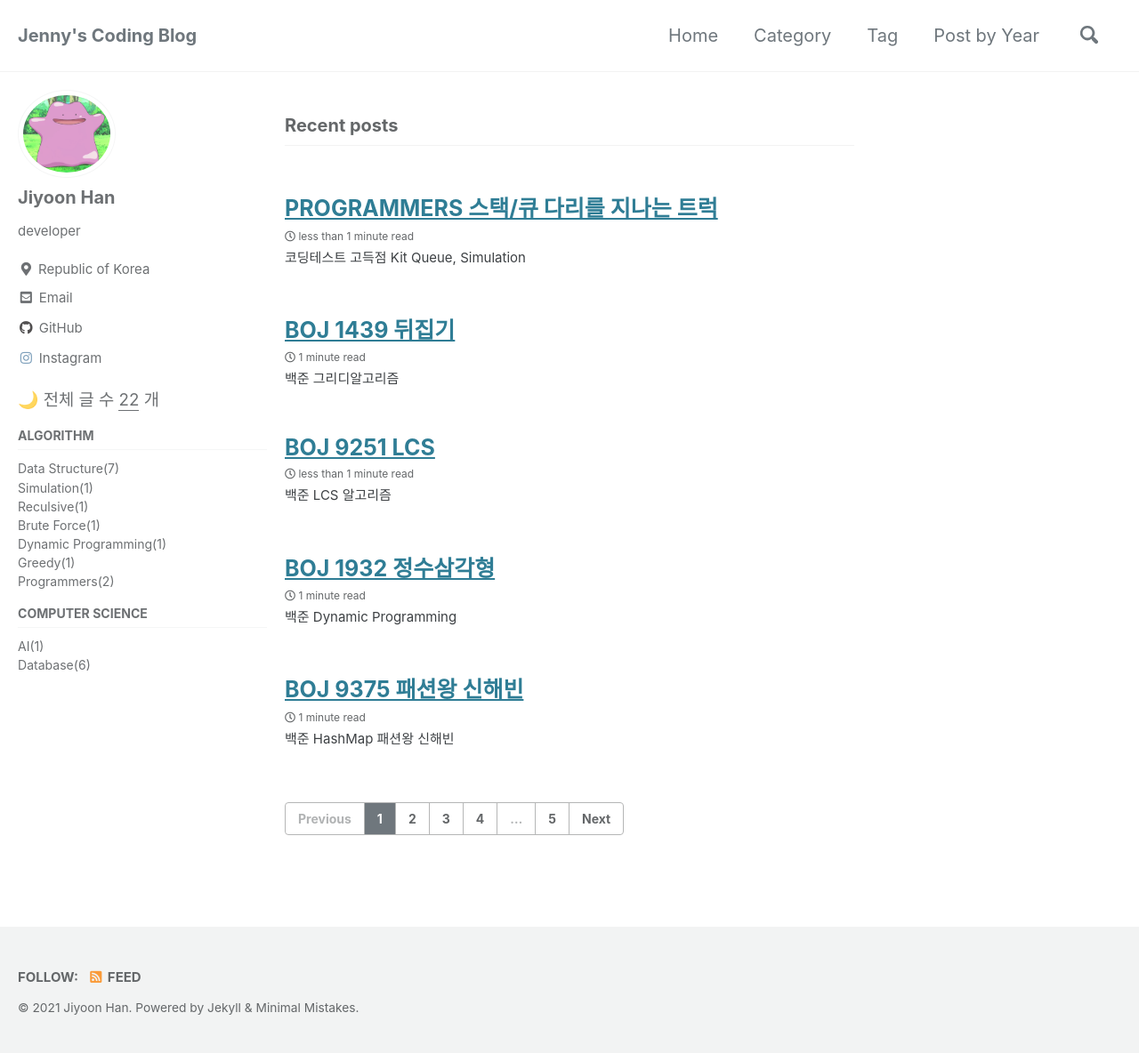
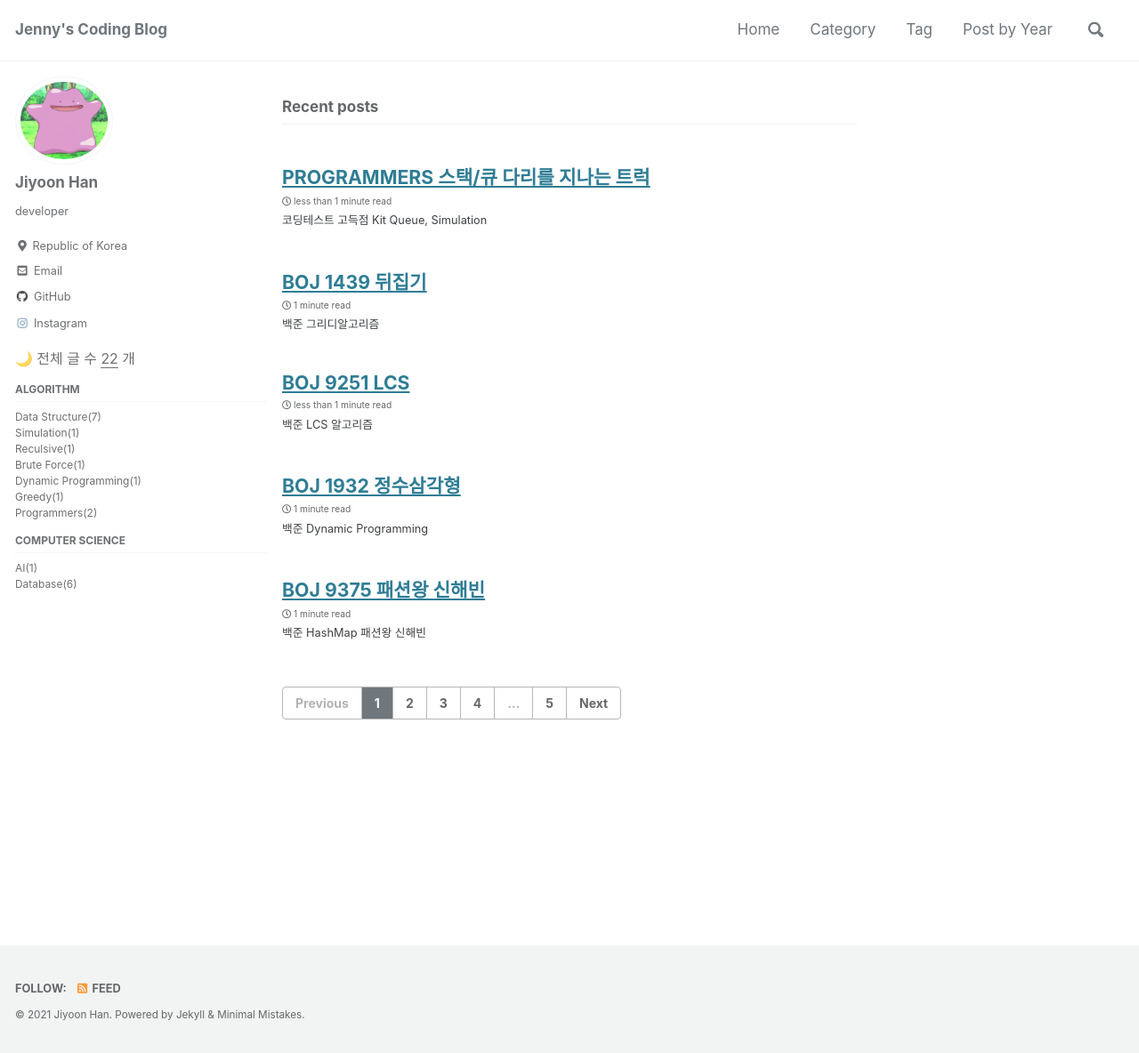
Before and after one commit to yyoooona/yyoooona.github.io, a Jekyll site: the page built from index.html, in a window 1280 px wide and 1184 px high. Shown: the whole window at 89% size. Built offline with Jekyll 4.4.1, drawn with Linux system fonts in a browser that asks for light colours; cached includes are drawn as plain includes; the list of posts is cut into pages by our own code.

Commit message:
edit font size

```diff
--- a/_sass/minimal-mistakes/_reset.scss
+++ b/_sass/minimal-mistakes/_reset.scss
@@ -15,11 +15,11 @@ html {
   }
 
   @include breakpoint($large) {
-    font-size: 18px;
+    font-size: 17px;
   }
 
   @include breakpoint($x-large) {
-    font-size: 20px;
+    font-size: 17px;
   }
 
   -webkit-text-size-adjust: 100%;
```
